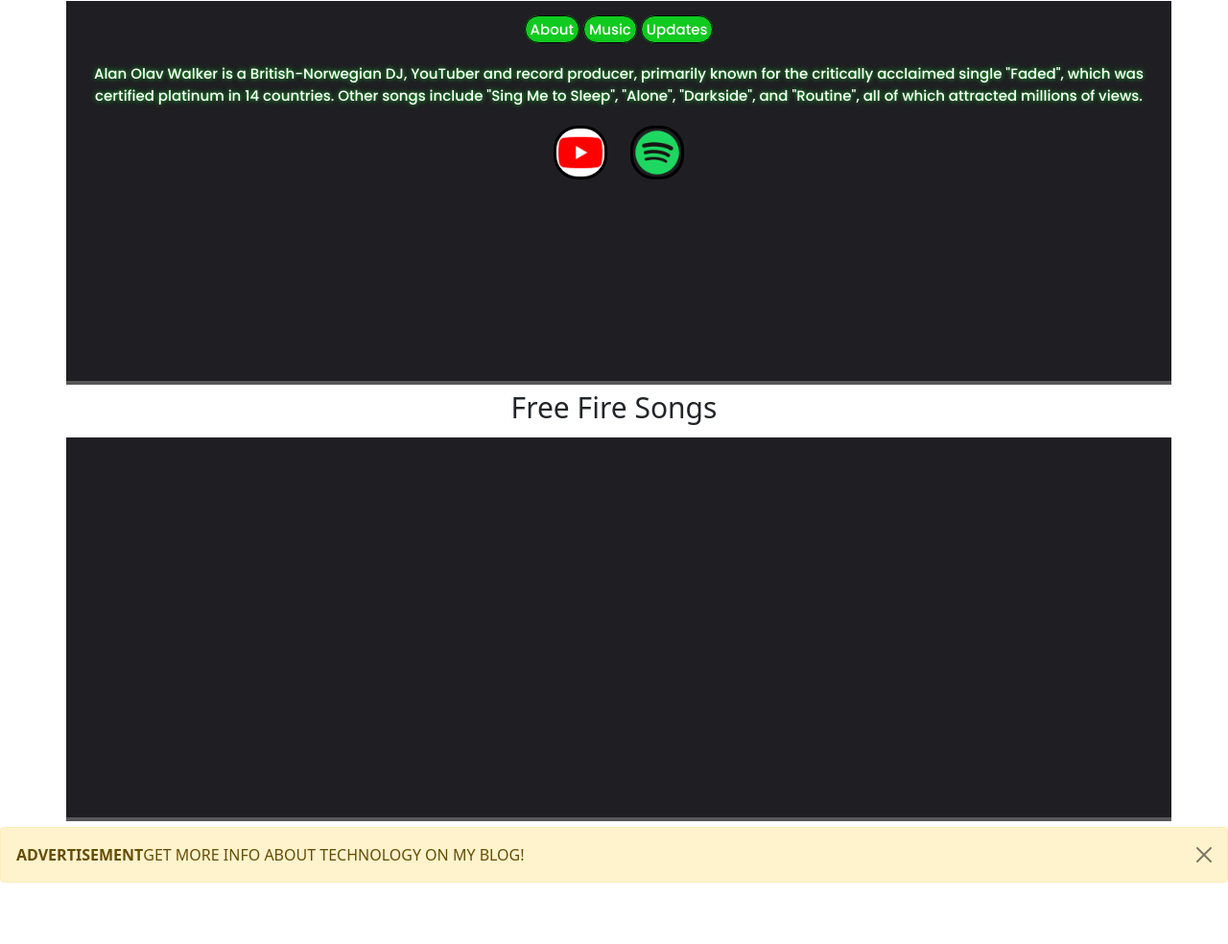
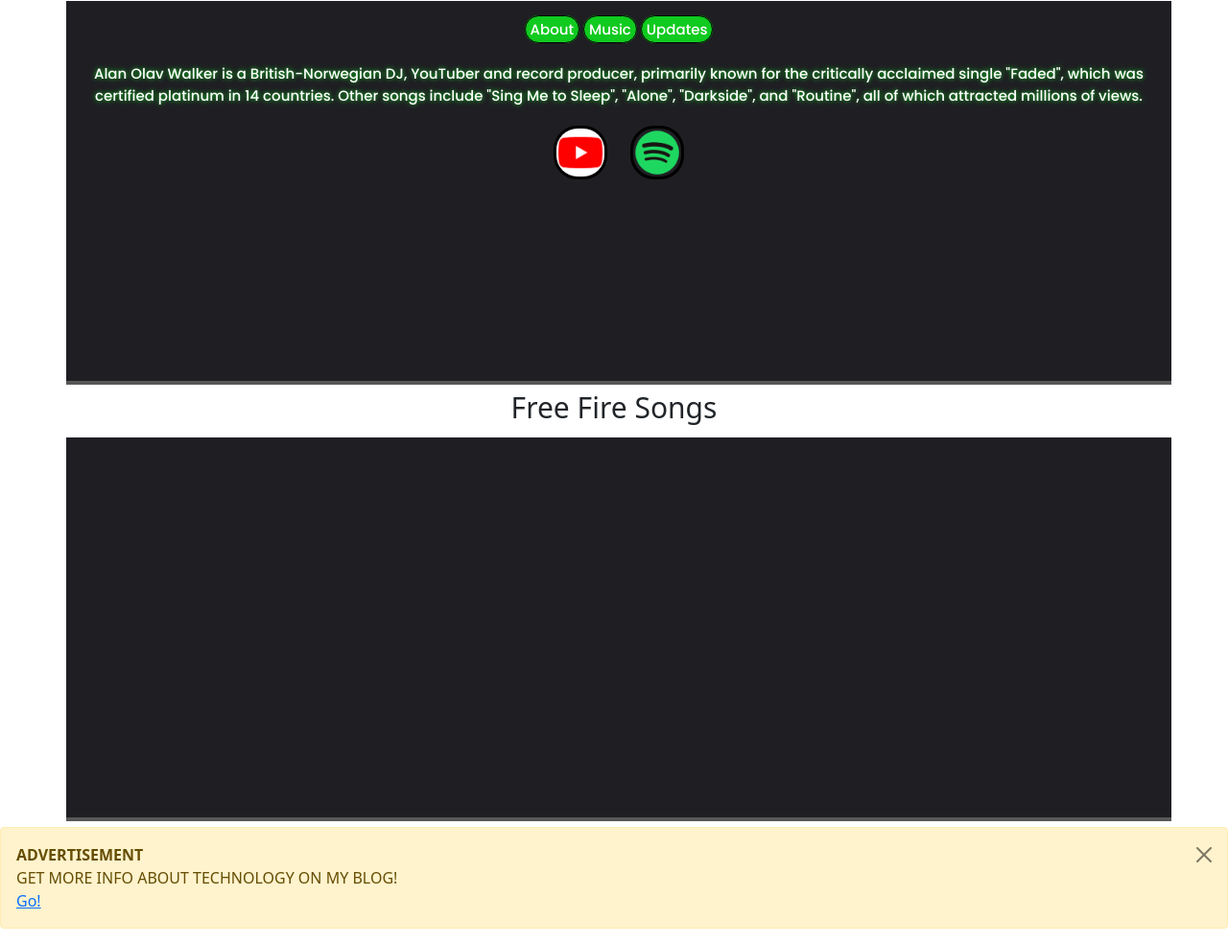
Before and after one commit to audiofacto/music.github.io, a plain HTML site: page index.html in a window 1280 px wide. Shown: the part 325-1309 px from the top of the page at 96% size. Before the commit the page ends 1261 px from the top, so only its background shows below. Drawn offline with nearby package versions, Linux system fonts and the light colour scheme.

Commit message:
Updated on 31 December, 2021

```diff
--- a/index.html
+++ b/index.html
@@ -46,7 +46,7 @@
 
 </center>
 <div class="alert alert-warning alert-dismissible fade show" role="alert">
-  <strong>ADVERTISEMENT</strong>GET MORE INFO ABOUT TECHNOLOGY ON MY BLOG! <a href="https:technology-verse.blogspot.com"> </a>
+  <strong>ADVERTISEMENT</strong> <br>GET MORE INFO ABOUT TECHNOLOGY ON MY BLOG! <br><a href="https:technology-verse.blogspot.com"><bold>Go!</bold></a>
   <button type="button" class="btn-close" data-bs-dismiss="alert" aria-label="Close"></button>
 </div>
 </body>
```
